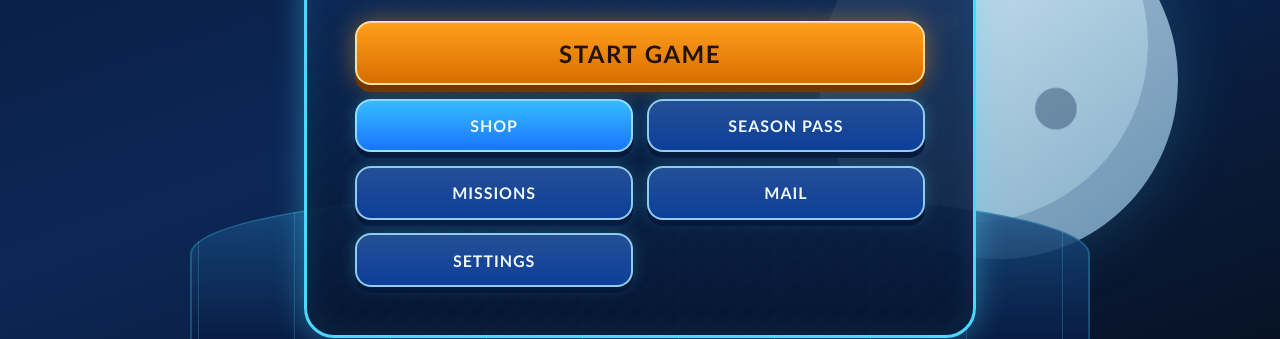
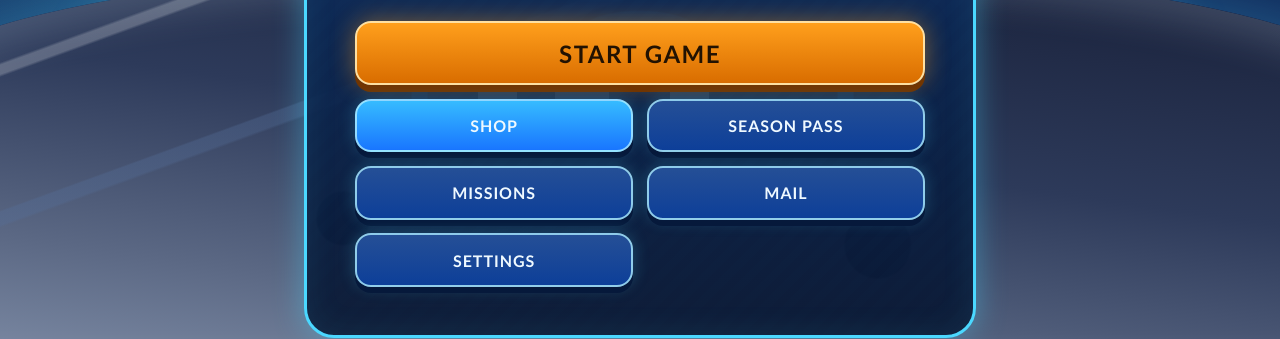
Before and after one commit to openchatt55/moon-defender, a website: page index.html in a window 1280 px wide. Shown: the part 461-800 px from the top of the page. Drawn offline with Linux system fonts and the light colour scheme.

Commit message:
Update main menu moon base background

```diff
--- a/style.css
+++ b/style.css
@@ -434,11 +434,23 @@ body {
 .main-menu {
   position: relative;
   min-height: 100vh;
+  overflow: hidden;
   padding: clamp(1rem, 3vw, 2rem);
   isolation: isolate;
   opacity: 0;
   transform: translateY(12px) scale(0.99);
   transition: opacity 700ms ease, transform 700ms ease;
+  background:
+    radial-gradient(circle at 18% 13%, #ffffff 0 0.08rem, transparent 0.11rem),
+    radial-gradient(circle at 28% 31%, rgba(138, 231, 255, 0.9) 0 0.07rem, transparent 0.1rem),
+    radial-gradient(circle at 52% 11%, rgba(255, 255, 255, 0.92) 0 0.09rem, transparent 0.12rem),
+    radial-gradient(circle at 70% 34%, rgba(255, 222, 132, 0.9) 0 0.08rem, transparent 0.12rem),
+    radial-gradient(circle at 89% 22%, #ffffff 0 0.07rem, transparent 0.11rem),
+    radial-gradient(circle at 77% 17%, #fff8c8 0 0.45rem, #ffb84a 0.48rem 1.05rem, rgba(255, 116, 64, 0.75) 1.1rem 1.65rem, transparent 1.72rem),
+    radial-gradient(circle at 81% 19%, rgba(72, 18, 95, 0.36) 0 4.8rem, transparent 4.95rem),
+    radial-gradient(ellipse at 16% 58%, rgba(91, 222, 255, 0.22), transparent 28%),
+    radial-gradient(ellipse at 65% 78%, rgba(114, 69, 255, 0.26), transparent 36%),
+    linear-gradient(180deg, #06102c 0%, #0c2657 49%, #132c5c 62%, #071126 100%);
 }
 
 .main-menu::before,
@@ -450,30 +462,42 @@ body {
 }
 
 .main-menu::before {
-  right: clamp(1rem, 8vw, 7rem);
-  bottom: clamp(1rem, 7vw, 5rem);
-  width: clamp(11rem, 28vw, 24rem);
-  aspect-ratio: 1;
-  border-radius: 50%;
+  left: 50%;
+  bottom: clamp(4.2rem, 12vw, 7rem);
+  width: min(112vw, 74rem);
+  height: min(54vw, 28rem);
+  border: 0.22rem solid rgba(99, 226, 255, 0.46);
+  border-bottom: 0;
+  border-radius: 50% 50% 0 0 / 100% 100% 0 0;
+  transform: translateX(-50%);
   background:
-    radial-gradient(circle at 36% 34%, rgba(255, 255, 255, 0.75) 0 0.6rem, transparent 0.7rem),
-    radial-gradient(circle at 66% 58%, rgba(8, 29, 67, 0.35) 0 1.25rem, transparent 1.35rem),
-    linear-gradient(145deg, #d8eef8, #7ea9c5);
-  box-shadow: inset -30px -36px 0 rgba(23, 58, 105, 0.2), 0 0 65px rgba(75, 216, 255, 0.18);
+    radial-gradient(ellipse at 50% 100%, rgba(76, 220, 255, 0.2), transparent 54%),
+    repeating-radial-gradient(ellipse at 50% 100%, rgba(121, 235, 255, 0.16) 0 0.12rem, transparent 0.14rem 2.15rem),
+    linear-gradient(90deg, transparent 0 48%, rgba(117, 232, 255, 0.22) 48.5% 51.5%, transparent 52%);
+  box-shadow:
+    0 0 3rem rgba(75, 216, 255, 0.34),
+    inset 0 0 2.8rem rgba(75, 216, 255, 0.22);
 }
 
 .main-menu::after {
   left: 50%;
-  bottom: 0;
-  width: min(96vw, 56rem);
-  height: clamp(5.5rem, 14vw, 9rem);
-  border: 2px solid rgba(75, 216, 255, 0.24);
-  border-bottom: 0;
-  border-radius: 42% 42% 0 0;
+  bottom: -0.35rem;
+  width: 116vw;
+  height: clamp(15rem, 32vw, 24rem);
+  border-radius: 50% 50% 0 0 / 34% 34% 0 0;
   transform: translateX(-50%);
   background:
-    linear-gradient(90deg, transparent 6%, rgba(75, 216, 255, 0.22) 6% 7%, transparent 7% 14%) 0 0 / 6rem 100%,
-    linear-gradient(180deg, rgba(26, 84, 138, 0.78), rgba(9, 29, 69, 0.96));
+    radial-gradient(circle at 30% 67%, rgba(21, 32, 58, 0.64) 0 1.6rem, transparent 1.75rem),
+    radial-gradient(circle at 66% 74%, rgba(14, 24, 48, 0.52) 0 2rem, transparent 2.15rem),
+    linear-gradient(90deg, transparent 0 29%, #b8cce0 29% 34%, transparent 34% 39%, #9eb6d0 39% 46%, transparent 46% 54%, #c8d6e8 54% 59%, transparent 59% 100%) 50% 33% / min(76vw, 48rem) clamp(3.8rem, 8vw, 5.4rem) no-repeat,
+    linear-gradient(180deg, #6fe5ff 0 18%, #2075c3 18% 100%) 35% 34% / clamp(0.65rem, 1.4vw, 1rem) clamp(4rem, 8vw, 6rem) no-repeat,
+    linear-gradient(180deg, #6fe5ff 0 18%, #2075c3 18% 100%) 64% 35% / clamp(0.65rem, 1.4vw, 1rem) clamp(4rem, 8vw, 6rem) no-repeat,
+    radial-gradient(ellipse at 50% 31%, rgba(84, 221, 255, 0.82) 0 4%, rgba(29, 94, 157, 0.86) 4.3% 12%, transparent 12.5%) 50% 0 / min(82vw, 50rem) 68% no-repeat,
+    linear-gradient(160deg, transparent 0 15%, rgba(255, 255, 255, 0.22) 15.3% 16.3%, transparent 16.6% 31%, rgba(85, 111, 154, 0.34) 31.2% 32.6%, transparent 32.9%),
+    linear-gradient(8deg, #7b89a3 0%, #5b6884 21%, #2d3a5a 53%, #151c34 100%);
+  box-shadow:
+    inset 0 1.3rem 2.3rem rgba(216, 238, 255, 0.18),
+    0 -1rem 3rem rgba(75, 216, 255, 0.2);
 }
 
 .main-menu.is-visible {
```
